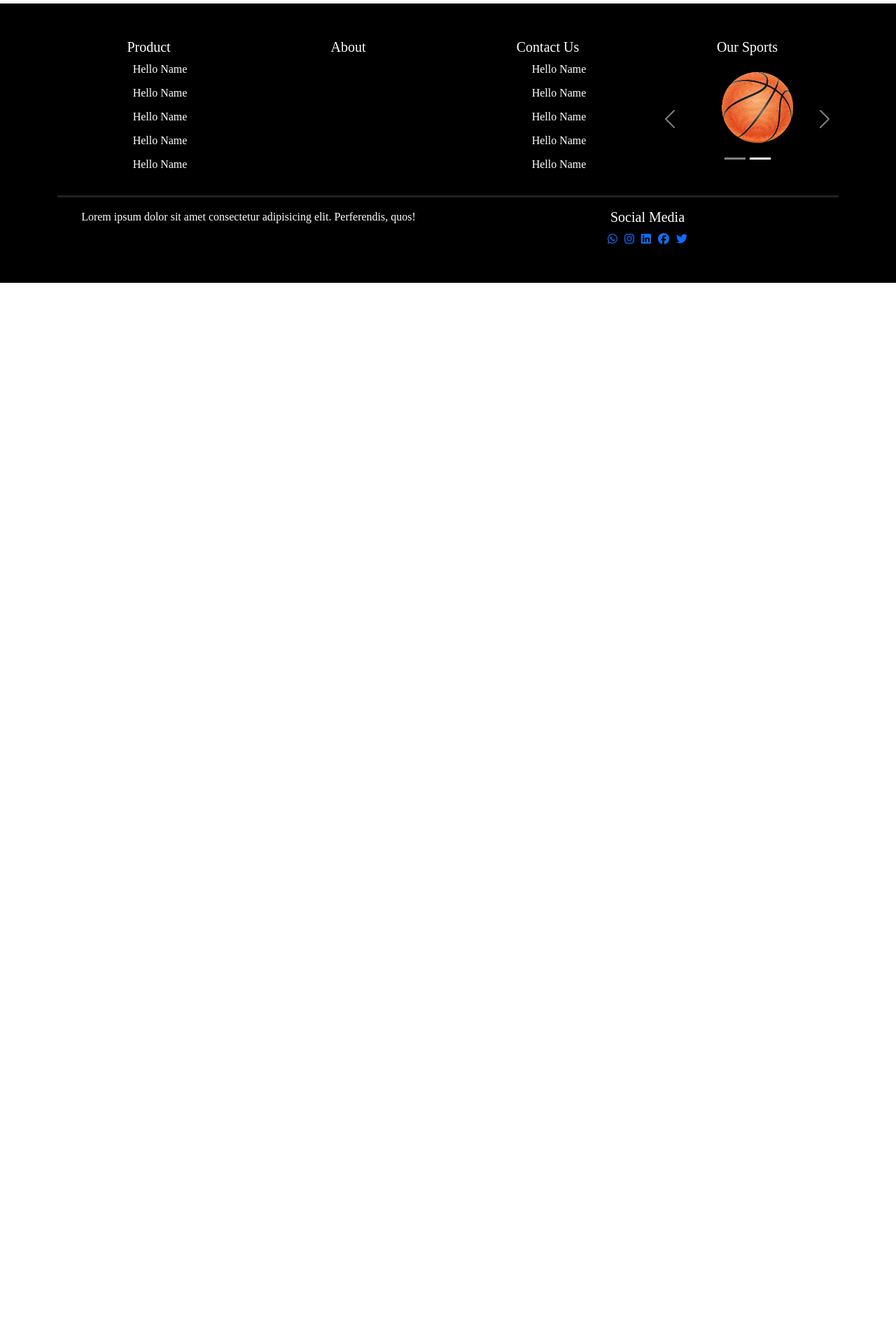
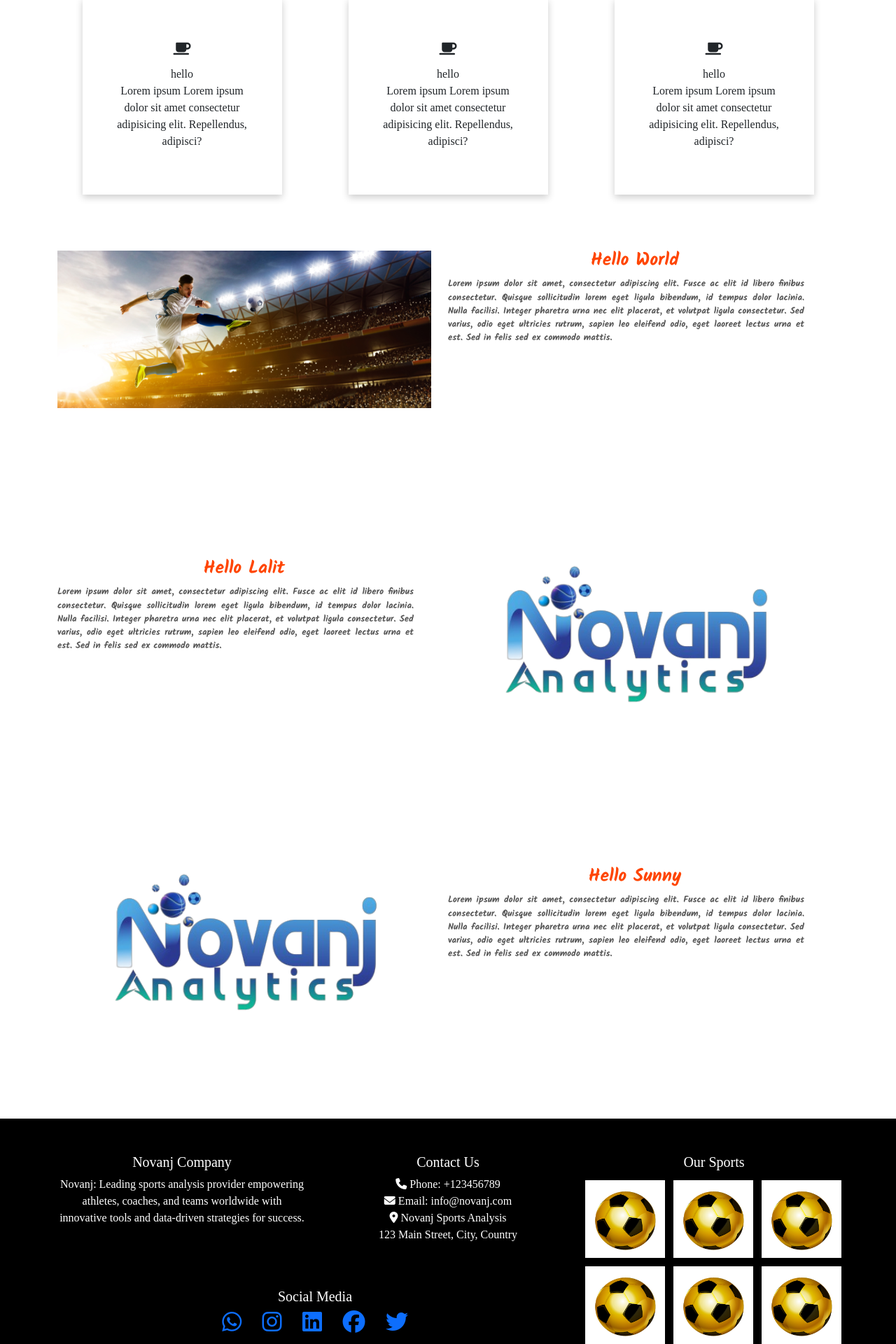
Before and after one commit to yashpatil02/novanj, a React (Create React App) app: page /Services in a window 1280 px wide. Shown: the part 138-2058 px from the top of the page at 70% size. Before the commit the page ends 800 px from the top, so only its background shows below. Built offline with nearby package versions, Linux system fonts and the light colour scheme.

Commit message:
footer and Services done

```diff
--- a/package.json
+++ b/package.json
@@ -3,7 +3,8 @@
   "version": "0.1.0",
   "private": true,
   "dependencies": {
-    "@fortawesome/fontawesome-svg-core": "^6.5.1",
+    "@fortawesome/fontawesome-svg-core": "^6.5.2",
+    "@fortawesome/free-brands-svg-icons": "^6.5.2",
     "@fortawesome/free-solid-svg-icons": "^6.5.2",
     "@fortawesome/react-fontawesome": "^0.2.0",
     "@testing-library/jest-dom": "^5.17.0",
--- a/public/index.html
+++ b/public/index.html
@@ -48,6 +48,9 @@
       To begin the development, run `npm start` or `yarn start`.
       To create a production bundle, use `npm run build` or `yarn build`.
     -->
+<!-- Add this line to the head section of your HTML file -->
+<script src="https://kit.fontawesome.com/a076d05399.js" crossorigin="anonymous"></script>
+
     <!-- fontawesome cdn  -->
     <script src="https://kit.fontawesome.com/64e97b004b.js" crossorigin="anonymous"></script>
     <!-- bootstrap cdn  -->
--- a/src/components/pages/Footer.css
+++ b/src/components/pages/Footer.css
@@ -11,7 +11,7 @@
 }
 
 .footer-section {
-  width: 25%;
+  /* width: 25%; */
 }
 
 .footer-heading {
@@ -58,9 +58,27 @@ height: 50%;
   margin-right: 0; /* Remove margin from the last icon */
 }
 
+.social-media-icons li{
+margin-right: 4%;
+}
 .footer-section .social-media-icons {
   float: right; /* Float the social media icons to the right */
+justify-content: space-around;
+
+ /* Remove margin from the last icon */
 }
 .footer-hr{
 float: right;
 }
+.footer-box {
+  background-color: white;
+  width: 30%;
+  /* margin-right: 0px; */
+  height: 111px;
+  /* margin-bottom: 0px; Set the desired gap between the boxes */
+margin: 6px;
+}
+.contact-info{
+/* text-align: left;
+margin-left: 10%; */
+}
--- a/src/components/pages/Footer.jsx
+++ b/src/components/pages/Footer.jsx
@@ -6,66 +6,84 @@ function Footer() {
     // Array of image paths
     const imagePaths = [
         '/assets/images/1.png',
-        '/assets/images/ballb.png',
+        '/assets/images/1.png',
+        '/assets/images/1.png',
+        '/assets/images/1.png',
+        '/assets/images/1.png',
+        '/assets/images/1.png',
+
+
     ];
+
     return (
         <div className="footer">
             <Container>
                 <footer>
                     <Row className="footer-content">
-                        <Col md={3} className="footer-section">
-                            <h5 className="footer-heading">Product</h5>
-                            <ul className="footer-list">
-                                <li>Hello Name</li>
-                                <li>Hello Name</li>
-                                <li>Hello Name</li>
-                                <li>Hello Name</li>
-                                <li>Hello Name</li>
-                            </ul>
+                        <Col md={8}>
+                            <Row >
+                                <Col md={6} className="footer-section">
+                                    <h5 className="footer-heading">Novanj Company</h5>
+                                    <span>Novanj: Leading sports analysis provider empowering athletes, coaches, and teams worldwide with innovative tools and data-driven strategies for success.</span>
+                                </Col>
+                                <Col md={6} className="footer-section">
+                                    <h5 className="footer-heading">Contact Us</h5>
+                                    <div className="contact-info">
+                                        <p >
+                                            <i className="fas fa-phone"></i> Phone: +123456789<br />
+                                            <i className="fas fa-envelope"></i> Email: info@novanj.com<br />
+                                            <i className="fas fa-map-marker-alt"></i> Novanj Sports Analysis<br />
+                                            123 Main Street, City, Country
+                                        </p>
+                                    </div>
+                                </Col>
+                            </Row>
+                            <br />
+                            <br />
+                            <Row>
+                                <Col md={12} className="footer-hr ">
+                                    <h5 className="footer-heading">Social Media</h5>
+                                    <ul className="social-media-icons">
+                                        {/* WhatsApp */}
+                                        <li><a href="#"><i className="fab fa-whatsapp fa-2x"></i></a></li>
+                                        {/* Instagram */}
+                                        <li><a href="#"><i className="fab fa-instagram fa-2x"></i></a></li>
+                                        {/* LinkedIn */}
+                                        <li><a href="#"><i className="fab fa-linkedin fa-2x"></i></a></li>
+                                        {/* Facebook */}
+                                        <li><a href="#"><i className="fab fa-facebook fa-2x"></i></a></li>
+                                        {/* Twitter */}
+                                        <li><a href="#"><i className="fab fa-twitter fa-2x"></i></a></li>
+                                    </ul>
+                                </Col>
+                            </Row>
                         </Col>
-                        <Col md={3} className="footer-section">
-                            <h5 className="footer-heading">About</h5>
-                            {/* Add about content here */}
-                        </Col>
-                        <Col md={3} className="footer-section">
-                            <h5 className="footer-heading">Contact Us</h5>
-                            <ul className="footer-list">
-                                <li>Hello Name</li>
-                                <li>Hello Name</li>
-                                <li>Hello Name</li>
-                                <li>Hello Name</li>
-                                <li>Hello Name</li>
-                            </ul>
-                        </Col>
-                        <Col md={3} className="footer-section">
+                        <Col md={4} className="footer-section">
                             <h5 className="footer-heading">Our Sports</h5>
-                            <Carousel>
+                            <div className="row d-flex">
+                                {/* Map through imagePaths array and render each image */}
                                 {imagePaths.map((imagePath, index) => (
-                                    <Carousel.Item key={index}>
-                                        <img className="carousel-img" src={imagePath} alt={`Slide ${index + 1}`} />
-                                    </Carousel.Item>
+                                    <div key={index} className="col-md-1 footer-box">
+                                        <img src={imagePath} alt={`Image ${index + 1}`} style={{ width: "100%", height: '100%' }} />
+                                    </div>
                                 ))}
-                            </Carousel>
+                            </div>
                         </Col>
                     </Row>
                     <hr className="footer-divider" />
                     <Row>
-                        <Col md={6}>Lorem ipsum dolor sit amet consectetur adipisicing elit. Perferendis, quos!</Col>
-                        <Col md={6} className="footer-hr">
-                            <h5 className="footer-heading">Social Media</h5>
-                            <ul className="social-media-icons">
-                                {/* WhatsApp */}
-                                <li><a href="#"><i className="fab fa-whatsapp"></i></a></li>
-                                {/* Instagram */}
-                                <li><a href="#"><i className="fab fa-instagram"></i></a></li>
-                                {/* LinkedIn */}
-                                <li><a href="#"><i className="fab fa-linkedin"></i></a></li>
-                                {/* Facebook */}
-                                <li><a href="#"><i className="fab fa-facebook"></i></a></li>
-                                {/* Twitter */}
-                                <li><a href="#"><i className="fab fa-twitter"></i></a></li>
-                            </ul>
+                        <Col md={12}>
+                            <span>
+                                Privacy Policy | Terms & Conditions | Software License Agreement |
+                                Do Not Sell or Share My Personal Information | Cookies | Security
+                            </span>
+                            <br />
+                            <span>
+                                Novanj Analysis is a product and service of Novanj Sports Technologies, Inc.
+                                All text and design © 2007-2024. All rights reserved.
+                            </span>
                         </Col>
+
                     </Row>
                 </footer>
             </Container>
--- /dev/null
+++ b/src/components/pages/subPages/Services.css
@@ -0,0 +1,93 @@
+@import url('https://fonts.googleapis.com/css2?family=Kalam:wght@300;400;700&family=League+Spartan:wght@100..900&family=Oswald:wght@200..700&family=Poppins:ital,wght@0,100;0,200;0,300;0,400;0,500;0,600;0,700;0,800;0,900;1,100;1,200;1,300;1,400;1,500;1,600;1,700;1,800;1,900&family=Roboto:ital,wght@0,300;0,400;0,500;0,700;1,500&family=Ubuntu:ital,wght@0,400;0,500;0,700;1,300;1,400;1,700&display=swap');
+
+.service-image {
+  /* background-color: black; */
+  /* border: 2px solid red; */
+}
+
+.service-text {
+  /* background-color: black;
+  /* border: 2px solid red; */
+  color: rgb(0, 0, 0);
+
+}
+
+.textHead {
+  color: orangered;
+  text-align: start;
+  display: inline-block;
+  font-weight: 600;
+  font-size: 2vw;
+  font-family: "Kalam", cursive;
+  /* font-family: "Source Sans 3", sans-serif; */
+  font-optical-sizing: auto;
+  font-weight: 700;
+  font-style: normal;
+}
+
+.textL {
+  color: rgb(86, 86, 86);
+  text-align: justify;
+  margin-right: 25px;
+  display: inline-block;
+  font-weight: 600;
+  font-size: 1vw;
+  font-family: "Kalam", cursive;
+  /* font-weight: 700; */
+  font-style: normal;
+  /* margin-top: 10px; */
+margin: 10;
+}
+
+.service-image img {
+  width: 100%;
+  height: auto;
+}
+
+.content-wrapper {
+  width: 100%;
+  color: brown;
+  /* Adjust the width as needed */
+  margin-top: 5vh;
+  height: 100%;
+  /* Adjust the height as needed */
+}
+
+/* Increase the size of the Col components */
+.service-image,
+.service-text {
+  width: 50%;
+
+  /* Adjust the width as needed */
+}
+
+.RowData {
+  margin-top: 15dvh;
+  height: 50vh;
+  width: 100%;
+  margin-top: 40px;
+}
+
+.content-wrapper img {
+  max-width: 100%;
+}
+.custom-col {
+  transition: box-shadow 0.3s ease, transform 0.3s ease; /* Add transition for smooth effect */
+  box-shadow: 0 4px 10px rgba(0, 0, 0, 0.2); /* Default shadow */
+}
+
+.custom-col:hover {
+  box-shadow: 0 0 30px 10px rgba(255, 165, 0, 0.6); /* Darker shadow on hover */
+  transform: scale(1.05); /* Increase size on hover */
+}
+.service-image img {
+  transition: transform 0.3s ease; /* Add transition for smooth effect */
+}
+
+.service-image img:hover {
+  transform: scale(1.1); /* Increase image size on hover */
+}
+
+.service-image img:hover {
+  box-shadow: 0 0 20px 5px rgba(139, 0, 0, 0.6); /* Dark red box shadow on hover */
+}
--- a/src/components/pages/subPages/Services.jsx
+++ b/src/components/pages/subPages/Services.jsx
@@ -1,11 +1,97 @@
-import React from 'react'
+import React from 'react';
+import { Row, Col, Container } from 'react-bootstrap';
+import './Services.css'; // Import your CSS file for custom styles
+import { FontAwesomeIcon } from '@fortawesome/react-fontawesome';
+import { faCoffee } from '@fortawesome/free-solid-svg-icons';
 
-function Services() {
+const Services = () => {
+  // Define the content array with objects representing each row
+  const content = [
+    {
+      imageUrl: process.env.PUBLIC_URL + './assets/images/bg-1.jpg', // Use local image path
+      heading: 'Hello World',
+      text: 'Lorem ipsum dolor sit amet, consectetur adipiscing elit. Fusce ac elit id libero finibus consectetur. Quisque sollicitudin lorem eget ligula bibendum, id tempus dolor lacinia. Nulla facilisi. Integer pharetra urna nec elit placerat, et volutpat ligula consectetur. Sed varius, odio eget ultricies rutrum, sapien leo eleifend odio, eget laoreet lectus urna et est. Sed in felis sed ex commodo mattis.'
+    },
+    {
+      imageUrl: process.env.PUBLIC_URL + '/assets/images/logo.png',
+      heading: 'Hello Lalit',
+      text: 'Lorem ipsum dolor sit amet, consectetur adipiscing elit. Fusce ac elit id libero finibus consectetur. Quisque sollicitudin lorem eget ligula bibendum, id tempus dolor lacinia. Nulla facilisi. Integer pharetra urna nec elit placerat, et volutpat ligula consectetur. Sed varius, odio eget ultricies rutrum, sapien leo eleifend odio, eget laoreet lectus urna et est. Sed in felis sed ex commodo mattis.'
+    },
+    {
+      imageUrl: process.env.PUBLIC_URL + '/assets/images/logo.png',
+      heading: 'Hello Sunny',
+      text: 'Lorem ipsum dolor sit amet, consectetur adipiscing elit. Fusce ac elit id libero finibus consectetur. Quisque sollicitudin lorem eget ligula bibendum, id tempus dolor lacinia. Nulla facilisi. Integer pharetra urna nec elit placerat, et volutpat ligula consectetur. Sed varius, odio eget ultricies rutrum, sapien leo eleifend odio, eget laoreet lectus urna et est. Sed in felis sed ex commodo mattis.'
+    }
+  ];
+
   return (
-    <div>
-      <h1>services</h1>
-    </div>
-  )
+    <>
+      <Container>
+        <>
+          <Row className="justify-content-around mt-5">
+            <Col md={3} className="d-flex flex-column align-items-center p-5 custom-col">
+              <i className="fas fa-coffee fa-lg p-4"></i>
+              <h>hello</h>
+              <p>Lorem ipsum Lorem ipsum dolor sit amet consectetur adipisicing elit. Repellendus, adipisci?</p>
+            </Col>
+            <Col md={3} className="d-flex flex-column align-items-center p-5 custom-col">
+              <i className="fas fa-coffee fa-lg p-4"></i>
+              <h>hello</h>
+
+              <p>Lorem ipsum Lorem ipsum dolor sit amet consectetur adipisicing elit. Repellendus, adipisci?</p>
+            </Col>
+            <Col md={3} className="d-flex flex-column align-items-center p-5 custom-col">
+              <i className="fas fa-coffee fa-lg p-4"></i>
+              <h>hello</h>
+
+              <p>Lorem ipsum Lorem ipsum dolor sit amet consectetur adipisicing elit. Repellendus, adipisci?</p>
+            </Col>
+
+          </Row>
+          {/* Map over the content array to generate rows dynamically */}
+          {content.map((item, index) => (
+            <Row key={index} className="RowData">
+              {/* Alternate the image and text columns based on the row index */}
+              {(index % 2 === 0) ? (
+                <>
+                  {/* Image column */}
+                  <Col md={6} className="service-image">
+                    <div className="content-wrapper">
+                      <img src={item.imageUrl} alt="placeholder" />
+                    </div>
+                  </Col>
+                  {/* Text column */}
+                  <Col md={6} className="service-text">
+                    <div className="content-wrapper">
+                      <h4 className="textHead">{item.heading}</h4>
+                      <p className="textL">{item.text}</p>
+                    </div>
+                  </Col>
+                </>
+              ) : (
+                <>
+                  {/* Text column */}
+                  <Col md={6} className="service-text">
+                    <div className="content-wrapper">
+                      <h4 className="textHead">{item.heading}</h4>
+                      <p className="textL">{item.text}</p>
+                    </div>
+                  </Col>
+                  {/* Image column */}
+                  <Col md={6} className="service-image">
+                    <div className="content-wrapper">
+
+                      <img src={item.imageUrl} alt="placeholder" />
+                    </div>
+                  </Col>
+                </>
+              )}
+            </Row>
+          ))}
+        </>
+      </Container>
+    </>
+  );
 }
 
-export default Services
+export default Services;
```
Also changed, not shown: 1 other file (tests, documents, lock files or other folders).
